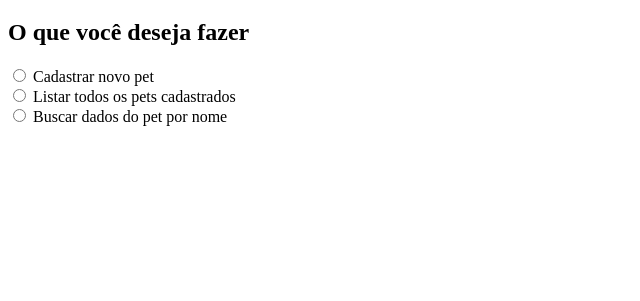
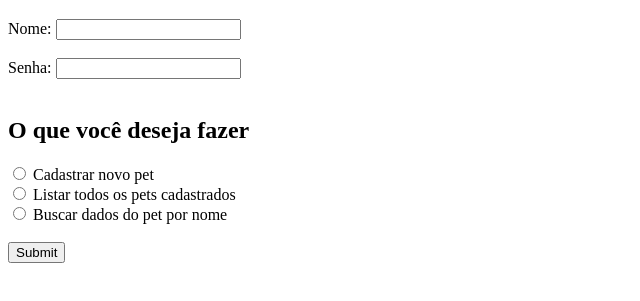
Before and after one commit to Fdev210/PetShop, a website: page index.html in a window 1280 px wide. Shown: the part 61-362 px from the top of the page, without its empty margins (0-640 px from the left). Drawn offline with Linux system fonts and the light colour scheme.

Commit message:
adicione validador do funcionário

```diff
--- a/index.html
+++ b/index.html
@@ -9,8 +9,16 @@
     <body>
         <h1>Controle do petshop</h1>
 
-        <h2>O que você deseja fazer</h2>
+        <!-- Formulário da página -->
         <form>
+            <label for='name'>Nome: </label>
+            <input type='text' id='name' required/><br/><br/>
+
+            <label for='password'>Senha: </label>
+            <input type='password' id='password' required/><br/><br/>
+
+            <h2>O que você deseja fazer</h2>
+
             <input type='radio' name='opcao' value='0'/>
             <label for="cadastrar">Cadastrar novo pet</label><br/>
 
@@ -18,7 +26,9 @@
             <label for="listar">Listar todos os pets cadastrados</label><br/>
 
             <input type='radio'name='opcao' value='2'/>
-            <label for="buscar">Buscar dados do pet por nome</label><br/>
+            <label for="buscar">Buscar dados do pet por nome</label><br/><br/>
+
+            <input type='submit' />
         </form>
     </body>
 </html>
```
